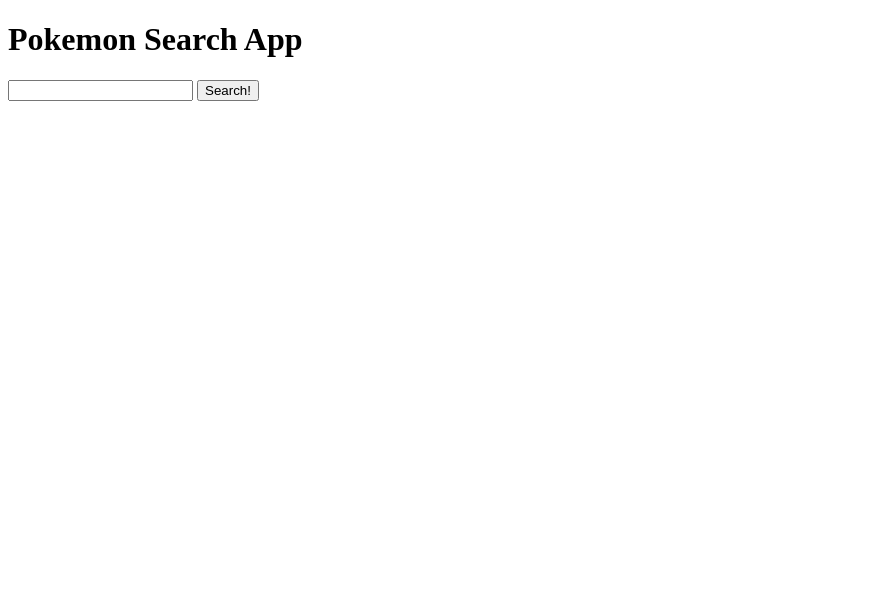
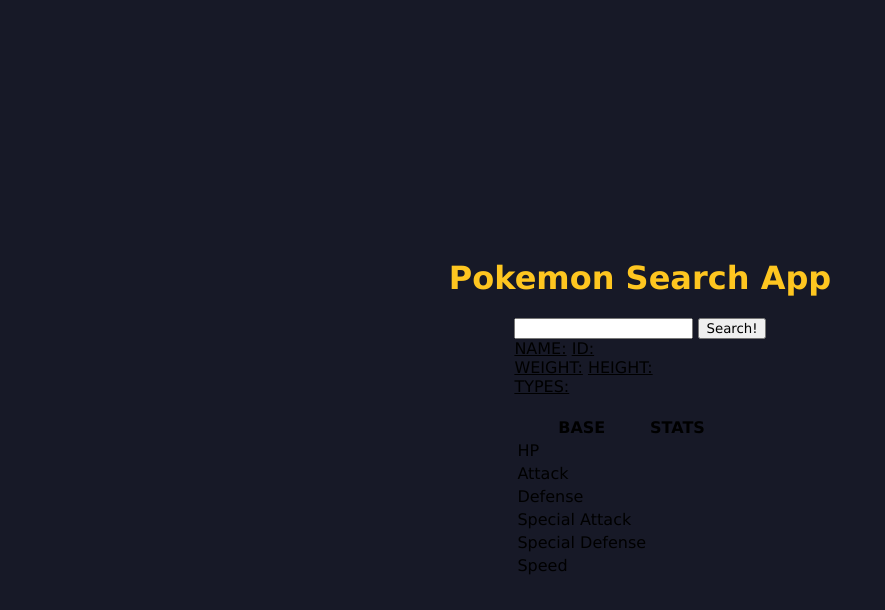
Before and after one commit to angelica1828/js_freecodecamp_course, a plain HTML site: page Pokemon Search App/index.html in a window 1280 px wide. Shown: the whole page, without its empty margins (0-885 px from the left). Drawn offline with Linux system fonts and the light colour scheme; files that its build step writes are made by us from their sources.

Commit message:
Update index.html

```diff
--- a/Pokemon Search App/index.html
+++ b/Pokemon Search App/index.html
@@ -1,26 +1,67 @@
 <!DOCTYPE html>
 <html lang="en">
-<head>
-    <meta charset="UTF-8">
-    <meta name="viewport" content="width=device-width, initial-scale=1.0">
+  <head>
+    <meta charset="UTF-8" />
+    <meta name="viewport" content="width=device-width, initial-scale=1.0" />
     <title>Document</title>
-</head>
-<body>
+    <link rel="stylesheet" href="styles.css" />
+    <link
+      href="https://fonts.googleapis.com/css2?family=Comfortaa:wght@300..700&display=swap"
+      rel="stylesheet"
+    />
+  </head>
+  <body>
     <h1>Pokemon Search App</h1>
-    <input type="text" id="search-input">
-    <button id="search-button">Search!</button>
-    <span id="pokemon-name"></span>
-    <span id="pokemon-id"></span>
-    <span id="weight"></span>
-    <span id="height"></span>
-    <div id="types"></div>
-    <span id="hp"></span>
-    <span id="attack"></span>
-    <span id="defense"></span>
-    <span id="special-attack"></span>
-    <span id="special-defense"></span>
-    <span id="speed"></span>
+    <div class="card">
+        <div class="input-container">
+        <input type="text" id="search-input" required/>
+        <button id="search-button">Search!</button>
+        </div>
+        <div class="id-cont" id="id-cont">
+            <u>NAME:</u> <span id="pokemon-name"></span>
+            <u>ID:</u> <span id="pokemon-id"></span>
+        </div>
+        <div id="img-cont"></div>
+        <div class="physicality-cont">
+            <u>WEIGHT:</u> <span id="weight"></span>
+            <u>HEIGHT:</u> <span id="height"></span>
+        </div>
+        <div class="types-cont">
+            <u>TYPES:</u> <div id="types"></div>
+        </div>
+        <br>
+        <table>
+            <tr>
+            <th> BASE </th>
+            <th> STATS </th>
+            </tr>
+            <tr>
+                <td> HP </td>
+                <td> <span id="hp"></span> </td>
+            </tr>
+            <tr>
+                <td> Attack </td>
+                <td> <span id="attack"></span> </td>
+            </tr>
+            <tr>
+                <td> Defense </td>
+                <td> <span id="defense"></span> </td>
+            </tr>
+            <tr>
+                <td> Special Attack </td>
+                <td> <span id="special-attack"></span> </td>
+            </tr>
+            <tr>
+                <td> Special Defense </td>
+                <td> <span id="special-defense"></span> </td>
+            </tr>
+            <tr>
+                <td> Speed </td>
+                <td> <span id="speed"></span> </td>
+            </tr>
+        </table>
+    </div>
 
     <script src="script.js"></script>
-</body>
+  </body>
 </html>
```
